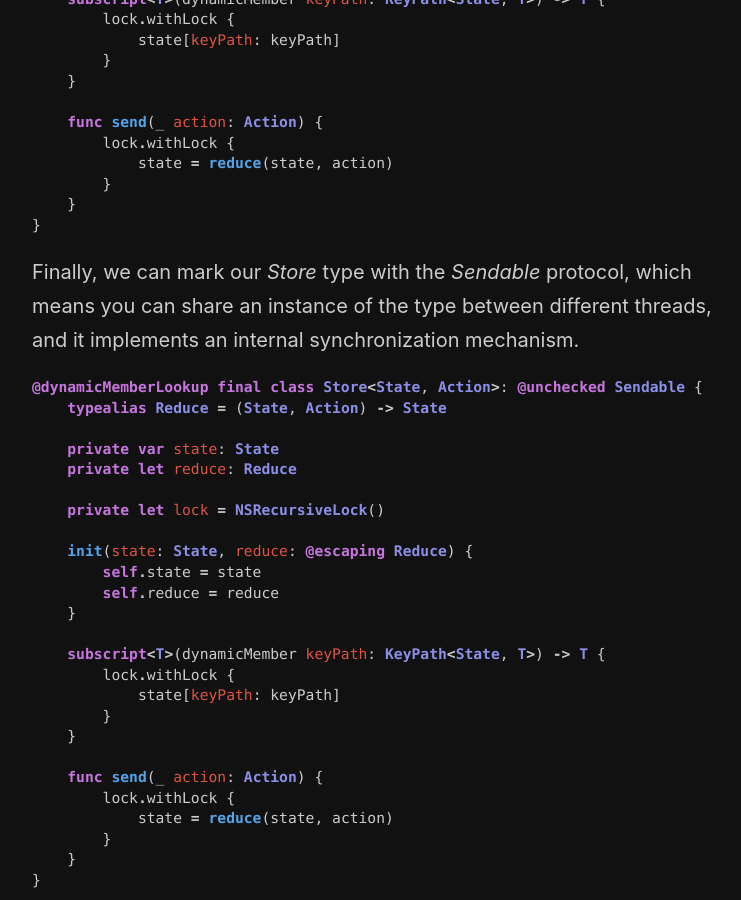
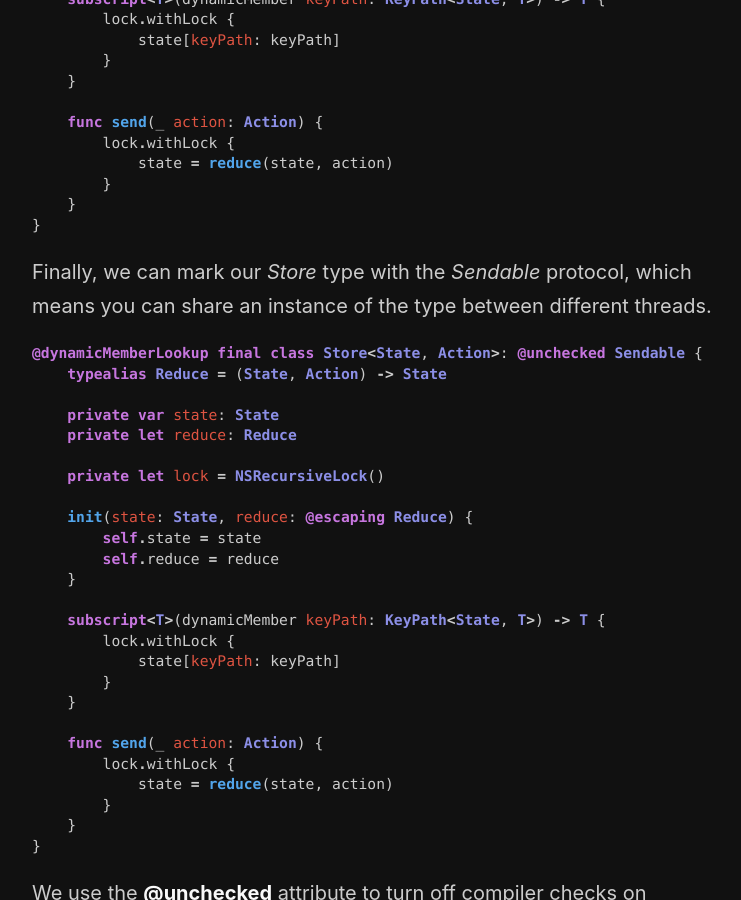
Before and after one commit to mecid/mecid.github.io, a Jekyll site: the page built from _posts/2023-09-06-thread-safety-in-swift-with-locks.md, in a window 1280 px wide and 900 px high, scrolled down 2924 px. Shown: the whole window, without its empty margins (258-999 px from the left). Built offline with Jekyll 4.4.1, drawn with Linux system fonts in a browser that asks for light colours.

Commit message:
another improvement to locks post

````diff
--- a/_posts/2023-09-06-thread-safety-in-swift-with-locks.md
+++ b/_posts/2023-09-06-thread-safety-in-swift-with-locks.md
@@ -117,7 +117,7 @@
 }
 ```
 
-Finally, we can mark our *Store* type with the *Sendable* protocol, which means you can share an instance of the type between different threads, and it implements an internal synchronization mechanism.
+Finally, we can mark our *Store* type with the *Sendable* protocol, which means you can share an instance of the type between different threads.
 
 ```swift
 @dynamicMemberLookup final class Store<State, Action>: @unchecked Sendable {
````
